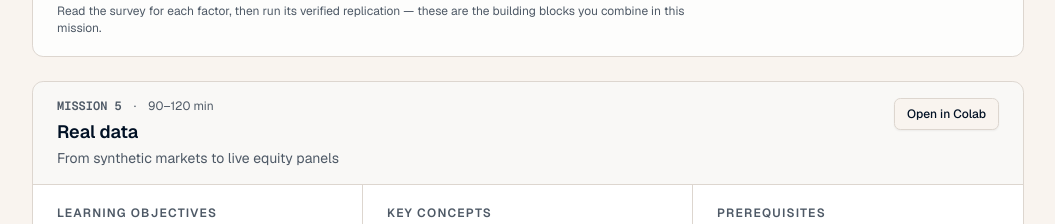
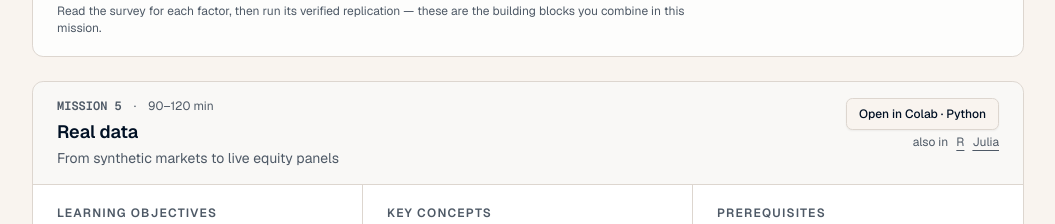
Before and after one commit to convexpi/platform, a Next.js app in the folder web/: page /curriculum in a window 1280 px wide. Shown: the part 2840-3064 px from the top of the page, without its empty margins (112-1167 px from the left). Built offline with nearby package versions, Linux system fonts and the light colour scheme.

Commit message:
curriculum/dashboard: add Mission 5 R+Julia Colab links; fix nav test for account-menu sign-out

```diff
--- a/web/app/curriculum/page.tsx
+++ b/web/app/curriculum/page.tsx
@@ -141,6 +141,7 @@ const MISSIONS: Mission[] = [
     subtitle: 'From synthetic markets to live equity panels',
     duration: '90–120 min',
     colab: 'https://colab.research.google.com/github/convexpi/missions/blob/main/missions/mission_05_real_data/notebook.ipynb',
+    langs: ['r', 'julia'],
     objectives: [
       'Fetch and clean a real equity panel using yfinance',
       'Identify data quality issues (survivorship bias, stale prices)',
--- a/web/components/mission-progress.tsx
+++ b/web/components/mission-progress.tsx
@@ -42,6 +42,7 @@ const MISSIONS = [
     title: 'Real Data',
     desc: 'Survivorship bias, stale prices, live equity panels',
     colab: 'https://colab.research.google.com/github/convexpi/missions/blob/main/missions/mission_05_real_data/notebook.ipynb',
+    langs: ['r', 'julia'] as const,
   },
   {
     id: 'mission_06_advanced_agents',
```
Also changed, not shown: 1 other file (tests, documents, lock files or other folders).
